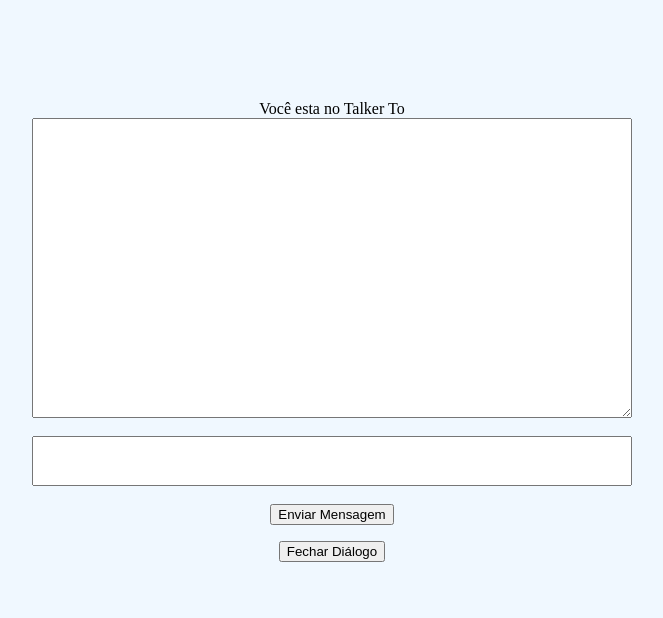
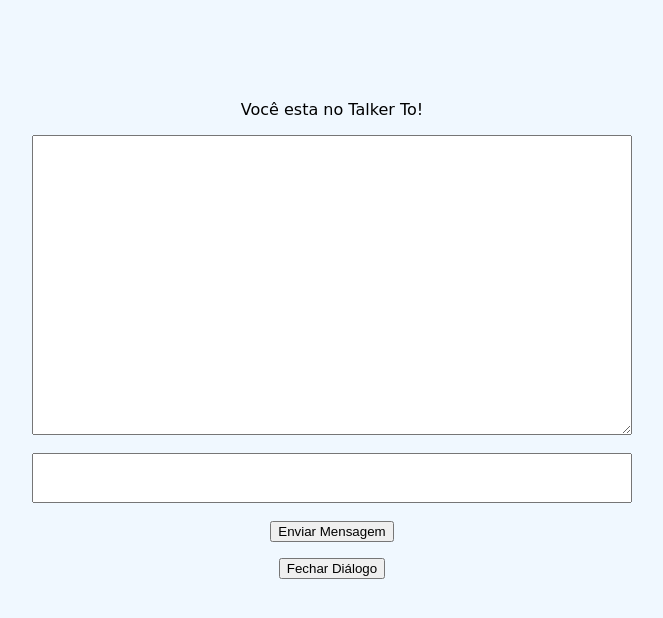
Before and after one commit to Eilem/TalkTo, a PHP site: page /formDialogo.php in a window 1280 px wide. Shown: the top 618 px of the page, without its empty margins (308-971 px from the left). Run offline with PHP 8.4, Linux system fonts and the light colour scheme.

Commit message:
alteração  Dialogo

```diff
--- a/talkTo/controleDialogo.php
+++ b/talkTo/controleDialogo.php
@@ -10,9 +10,9 @@ try{
                 $oMensagem= new Mensagem(); //criando msg
                 $oMensagem->setTexto($mensagem);
 
-            $oDialogo->inserirMensagem($oMensagem);
+                $oDialogo->setCMensagens($oMensagem);
 
-            $oDialogo->criarDialogo();
+                $oDialogo->persistir();
                 $oMensagem->__destruct();
 
                 $cMensagens = $oDialogo->colecaoMensagens();
@@ -26,5 +26,5 @@ try{
             }
         }
     }catch(Exception $erro){
-    echo($erro->getMensage());
+        echo($erro->getMessage());
     }
--- a/talkTo/dao/conectar.php
+++ b/talkTo/dao/conectar.php
@@ -7,7 +7,7 @@ $servidor = "localhost";
 $user = "root";
 
 //senha do banco de dados
-$senha = "";
+$senha = "admin";
 
 //nome da base de dados
 $db = "talkto";
--- a/talkTo/estilo.css
+++ b/talkTo/estilo.css
@@ -3,6 +3,10 @@
     color: gray;
     margin-top: 200px;
     text-align: center;
+}
+
+.texto{
+    font-family: cursive;
 }
 
 .formDialogo{
--- a/talkTo/formDialogo.php
+++ b/talkTo/formDialogo.php
@@ -3,10 +3,19 @@
         <title>Talk To</title>
         <meta http-equiv="Content-Type" content="text/html; charset=UTF-8">
         <link rel="stylesheet" type="text/css" href="estilo.css">
+        <script type="text/javascript">
+            function validaMensagem(nomeform)
+            {
+                if(nomeform.mensagem ==""){
+                    alert("Digite uma mensagem para enviar!");
+                    return FALSE;
+                }
+            }
+        </script>
     </head>
     <body>
-        <form method="POST" action="controleDialogo.php" title="Clique aqui para enviar a Mensagem" class="formDialogo">
-            Você esta no Talker To
+        <form method="POST" action="controleDialogo.php" title="Clique aqui para enviar a Mensagem" class="formDialogo" onSubmit="return validaMensagem(formDialogo)">
+            <p class="texto"> Você esta no Talker To! <p/>
             <div>
                 <textarea name="mensagens">
                   <?php
```
Lines whose indentation alone changed are shown as unchanged.
